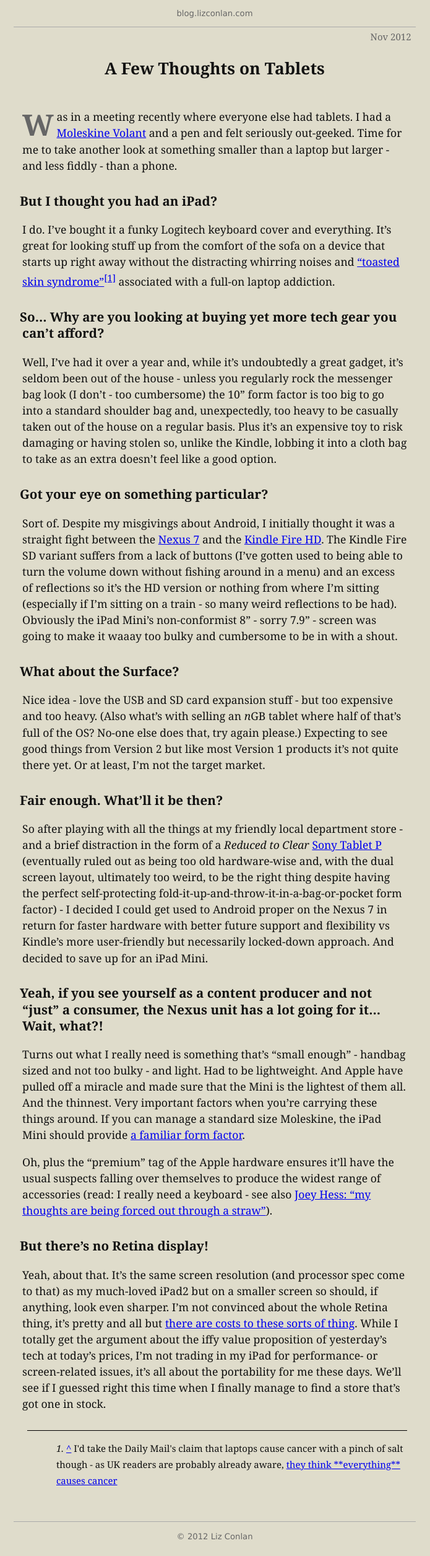
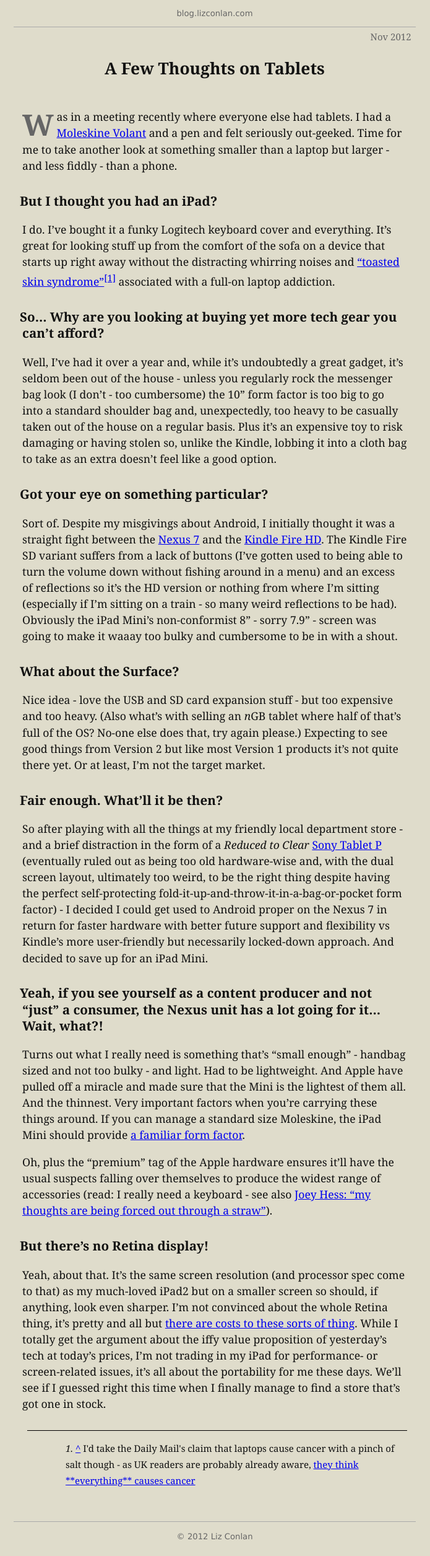
Before and after one commit to lizconlan/lizconlan.github.com, a Jekyll site: the page built from _posts/2012-11-03-a-few-thoughts-on-tablets.md, in a window 1280 px wide. Shown: the whole page at 62% size, without its empty margins (293-988 px from the left). Built offline with Jekyll 4.4.1, drawn with Linux system fonts in a browser that asks for light colours.

Commit message:
tinkering with post css

```diff
--- a/_layouts/post.html
+++ b/_layouts/post.html
@@ -17,7 +17,7 @@
       article{display:block;position:relative;padding:0 0.8em}
       span.post_date{display:block;position:absolute;text-align:center;top:-3.4em;right:0.5em;font-size:0.85em;color:#666}
       ul#footnotes{margin-top:2em;border-top:1px solid black;list-style:none;padding-top:1em;font-size:0.85em;margin-left:0.5em}
-      ul#footnotes li {margin-left: 0.5em}
+      ul#footnotes li {margin-left: 0.5em; padding-left: 1em;}
     </style>
     <script type="text/javascript">
       var _gaq = _gaq || [];
```
